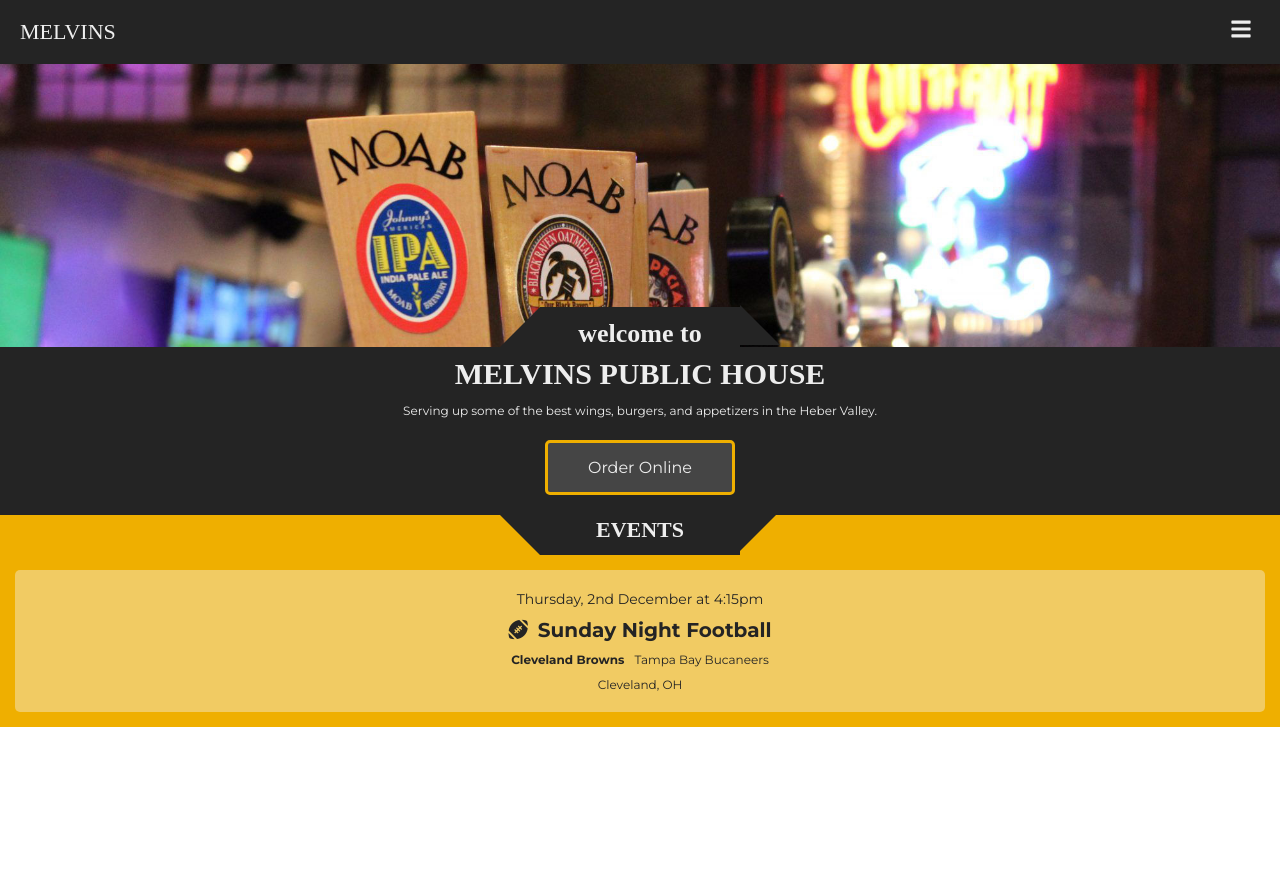
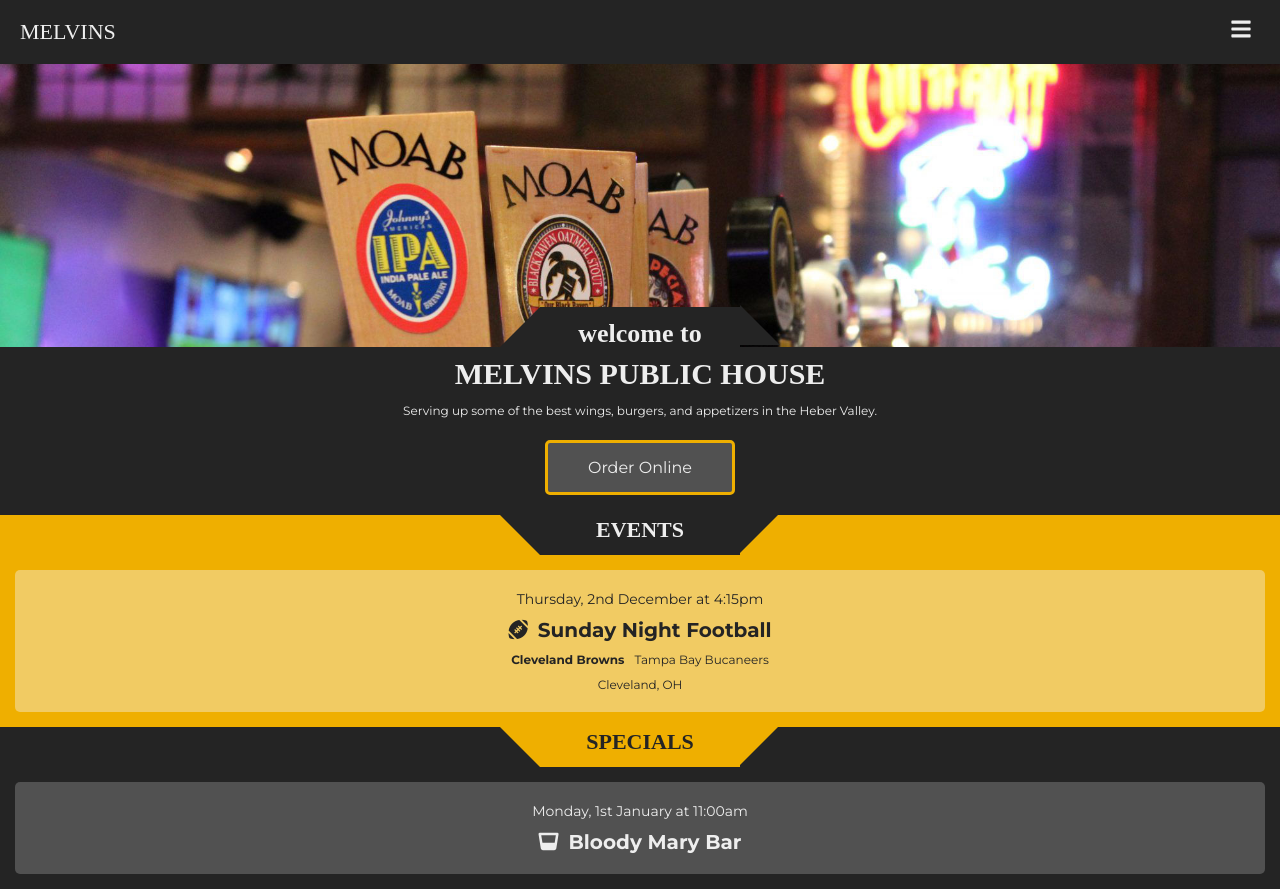
Before and after one commit to nvalline/melvins-public-house, a React (Create React App) app in the folder client/: page / in a window 1280 px wide. Before the commit the page ends 800 px from the top, so only its background shows below. Built offline with nearby package versions, Linux system fonts and the light colour scheme; a web font is replaced by a local one.

Commit message:
created basic specials tile & style

```diff
--- a/client/src/components/_tabs.scss
+++ b/client/src/components/_tabs.scss
@@ -67,5 +67,51 @@
 	border-color: $primary_black transparent transparent transparent;
 	position: relative;
 	left: 20rem;
-	top: -3.2rem;
+	top: -3rem;
 }
+
+// YELLOW TAB - DOWN
+.yellow-down-tab {
+	background-color: $primary_yellow;
+	height: 4rem;
+	width: 20rem;
+	position: relative;
+	top: 0;
+	left: 50%;
+	transform: translate(-50%);
+}
+
+.yellow-down-tab::before {
+	content: '';
+	display: inline-block;
+	width: 0;
+	height: 0;
+	border-style: solid;
+	border-width: 0 4rem 4rem 0;
+	border-color: transparent $primary_yellow transparent transparent;
+	position: relative;
+	left: -4rem;
+}
+
+.yellow-down-tab::after {
+	content: '';
+	display: inline;
+	width: 0;
+	height: 0;
+	border-style: solid;
+	border-width: 4rem 4rem 0 0;
+	border-color: $primary_yellow transparent transparent transparent;
+	position: relative;
+	left: 20rem;
+	top: -3rem;
+}
+
+// TAB TITLES
+.section-title {
+	font-family: $primary_font;
+	font-size: 2.2rem;
+	position: relative;
+	text-align: center;
+	text-transform: uppercase;
+	top: -100%;
+}
--- a/client/src/components/events/EventTile.js
+++ b/client/src/components/events/EventTile.js
@@ -4,7 +4,7 @@
 const EventTile = () => {
 	return (
 		<div className='event-block'>
-			<p className='event-date'>Thursday, 2nd December at 4:15pm</p>
+			<p className='date ft-blk'>Thursday, 2nd December at 4:15pm</p>
 			<div className='event-name-block'>
 				{/* set up dynamic icons. file with icon class names */}
 				<i className='event-icon fas fa-football-ball'></i>
--- a/client/src/components/events/Events.js
+++ b/client/src/components/events/Events.js
@@ -20,7 +20,7 @@
 	return (
 		<section className='events-container'>
 			<div className='black-down-tab'>
-				<h2 className='events-title'>Events</h2>
+				<h2 className='section-title ft-white'>Events</h2>
 			</div>
 			{events ? <EventTile /> : noEvents()}
 		</section>
--- a/client/src/components/events/_events.scss
+++ b/client/src/components/events/_events.scss
@@ -3,16 +3,6 @@
 	min-height: 15rem;
 	padding: 0 1.5rem 1.5rem 1.5rem;
 	position: relative;
-
-	.events-title {
-		color: $primary_white;
-		font-family: $primary_font;
-		font-size: 2.2rem;
-		position: relative;
-		text-align: center;
-		text-transform: uppercase;
-		top: -100%;
-	}
 
 	.events-default {
 		color: $primary_white;
@@ -24,7 +14,7 @@
 	}
 
 	.event-block {
-		background-color: #f1cb63;
+		background-color: $secondary_yellow;
 		border-radius: 5px;
 		display: flex;
 		flex-direction: column;
@@ -32,13 +22,6 @@
 		justify-content: center;
 		margin: 1.5rem auto 0;
 		padding: 2rem;
-
-		.event-date {
-			color: $primary_black;
-			font-family: $secondary_font;
-			font-size: 1.4rem;
-			text-align: center;
-		}
 
 		.event-name-block {
 			display: flex;
--- /dev/null
+++ b/client/src/components/specials/SpecialTile.js
@@ -0,0 +1,17 @@
+// dependencies
+import React from 'react';
+
+const SpecialTile = () => {
+	return (
+		<div className='special-block'>
+			<p className='date ft-white'>Monday, 1st January at 11:00am</p>
+			<div className='special-name-block'>
+				{/* set up dynamic icons. file with icon class names */}
+				<i className='special-icon fas fa-glass-whiskey'></i>
+				<h3 className='special-name'>Bloody Mary Bar</h3>
+			</div>
+		</div>
+	);
+};
+
+export default SpecialTile;
--- /dev/null
+++ b/client/src/components/specials/Specials.js
@@ -0,0 +1,30 @@
+// dependencies
+import React, { useState } from 'react';
+// components
+import SpecialTile from './SpecialTile';
+
+const Specials = () => {
+	const [loading, setLoading] = useState(false);
+	const [specials, setSpecials] = useState(true);
+
+	if (loading) {
+		console.log('LOADING');
+	}
+
+	const noSpecials = () => {
+		return (
+			<h2 className='specials-default'>No Specials Are Currently Offered.</h2>
+		);
+	};
+
+	return (
+		<section className='specials-container'>
+			<div className='yellow-down-tab'>
+				<h2 className='section-title ft-blk'>Specials</h2>
+			</div>
+			{specials ? <SpecialTile /> : noSpecials()}
+		</section>
+	);
+};
+
+export default Specials;
--- /dev/null
+++ b/client/src/components/specials/_specials.scss
@@ -0,0 +1,44 @@
+.specials-container {
+	background-color: $primary_black;
+	padding: 0 1.5rem 1.5rem 1.5rem;
+	position: relative;
+
+	.specials-default {
+		color: $primary_white;
+		font-family: $secondary_font;
+		font-size: 2rem;
+		font-weight: 400;
+		margin: 4rem 0 0 0;
+		text-align: center;
+	}
+
+	.special-block {
+		background-color: $secondary_black;
+		border-radius: 5px;
+		display: flex;
+		flex-direction: column;
+		align-items: center;
+		justify-content: center;
+		margin: 1.5rem auto 0;
+		padding: 2rem;
+
+		.special-name-block {
+			display: flex;
+			align-items: center;
+			justify-content: center;
+			margin-top: 1rem;
+
+			.special-icon {
+				color: $primary_white;
+				font-size: 2rem;
+				margin-right: 1rem;
+			}
+
+			.special-name {
+				color: $primary_white;
+				font-family: $secondary_font;
+				font-size: 2rem;
+			}
+		}
+	}
+}
--- a/client/src/index.scss
+++ b/client/src/index.scss
@@ -4,12 +4,14 @@
 $primary_black: #242424;
 $primary_yellow: #efaf00;
 $primary_white: #eeeeee;
-$secondary_black: #454545;
+$secondary_black: #515151;
+$secondary_yellow: #f1cb63;
 
 // fonts
 $primary_font: 'Bentham', serif;
 $secondary_font: 'Montserrat', sans-serif;
 
+// GLOBAL STYLES
 html {
 	font-size: 10px;
 }
@@ -40,8 +42,24 @@
 	margin: 0;
 }
 
+// FONT COLORS
+.ft-white {
+	color: $primary_white;
+}
+
+.ft-blk {
+	color: $primary_black;
+}
+
+.date {
+	font-family: $secondary_font;
+	font-size: 1.4rem;
+	text-align: center;
+}
+
 @import './components/navbar/nav';
 @import './components/tabs';
 @import './components/hero/hero';
 @import './components/subhero/subhero';
 @import './components/events/events';
+@import './components/specials/specials';
--- a/client/src/pages/Home.js
+++ b/client/src/pages/Home.js
@@ -4,6 +4,7 @@
 import Hero from '../components/hero/Hero';
 import Subhero from '../components/subhero/Subhero';
 import Events from '../components/events/Events';
+import Specials from '../components/specials/Specials';
 
 const Home = () => {
 	return (
@@ -11,6 +12,7 @@
 			<Hero />
 			<Subhero />
 			<Events />
+			<Specials />
 		</>
 	);
 };
```
Also changed, not shown: client/src/img/football.svg (deleted).
